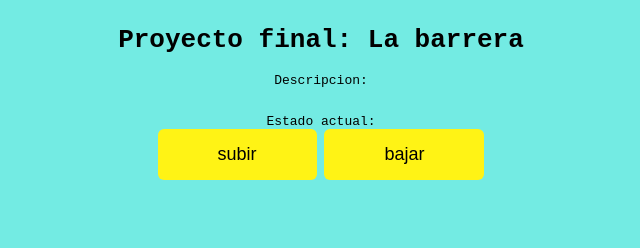
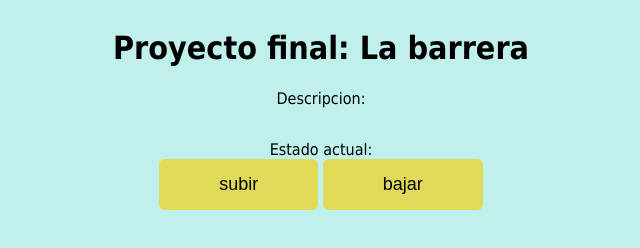
Before and after one commit to mancho214/proyecto-final-barrera, a plain HTML site: page index.html in a window 1280 px wide. Shown: the whole page, without its empty margins (319-959 px from the left). Drawn offline with Linux system fonts and the light colour scheme.

Commit message:
Add files via upload

```diff
--- a/style.css
+++ b/style.css
@@ -4,11 +4,11 @@ body{
     justify-content: center;
     align-items: center;
     text-align: center;
-  font-family:monospace;
+  font-family:Tahoma;
 }
 
 body{
-    background-color: rgb(115, 235, 227);
+    background-color: rgb(191, 240, 236);
 }
 
 .botonera {
@@ -19,6 +19,6 @@ body{
     padding: 15px 60px;
     border-radius: 6px;
     border-style: none;
-    background-color: rgb(255, 243, 21);
+    background-color: rgb(224, 218, 88);
     font-size: 18px;
 }
```
